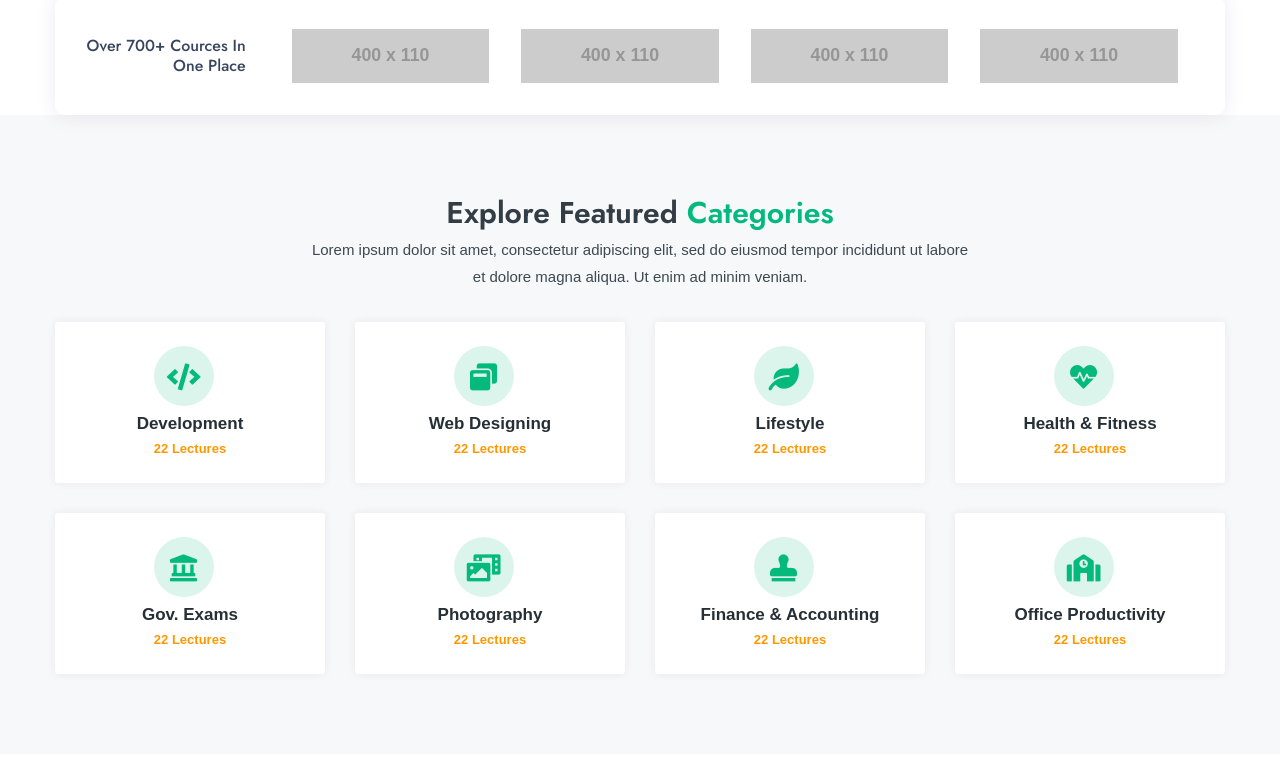
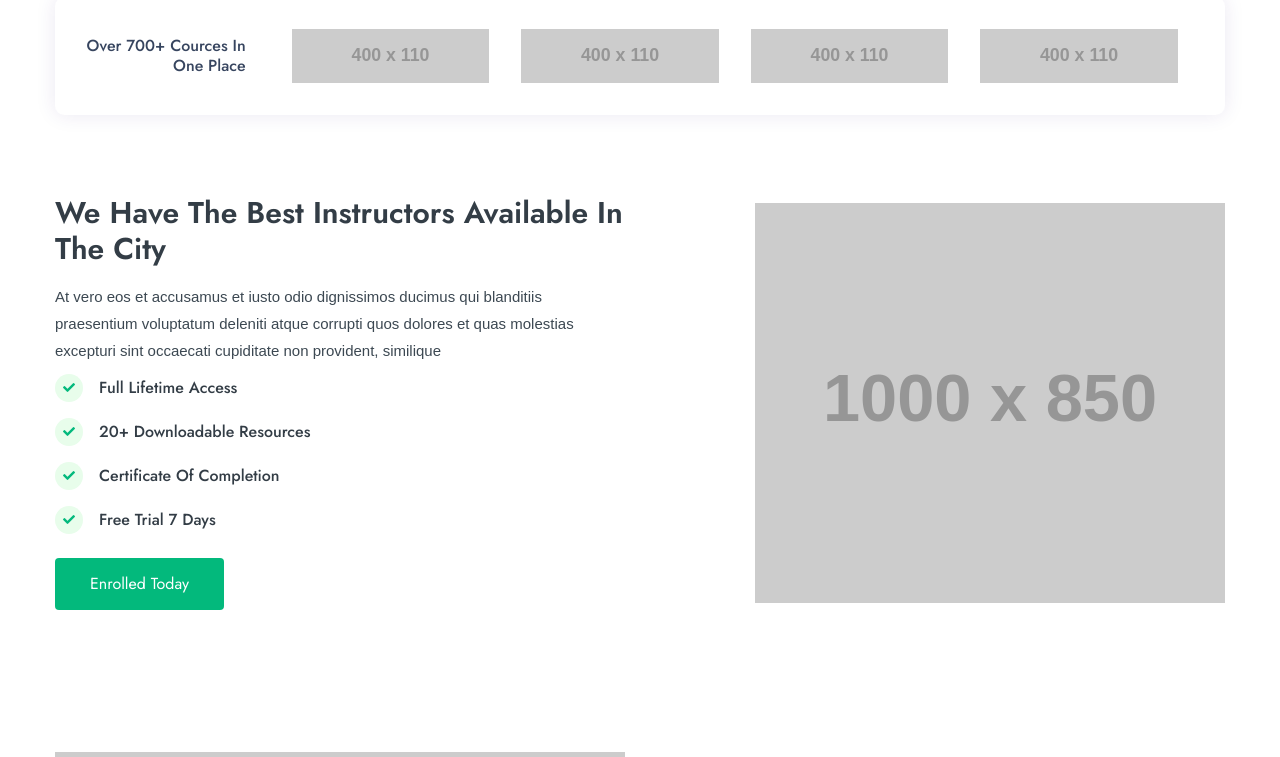
Before and after one commit to JP007-star/smile_education, a plain HTML site: page index.html in a window 1280 px wide. Shown: the part 1461-2218 px from the top of the page. Drawn offline with nearby package versions, Linux system fonts and the light colour scheme; placeholder pictures from the web are drawn by us; a web font is replaced by a local one.

Commit message:
category removed

```diff
--- a/index.html
+++ b/index.html
@@ -438,100 +438,7 @@
 			<!-- ============================ Our Awards End ================================== -->
 
 
-			<!-- ============================ Featured Categories Start ================================== -->
-			<section class="min gray">
-				<div class="container">
 
-					<div class="row justify-content-center">
-						<div class="col-lg-7 col-md-8">
-							<div class="sec-heading center">
-								<h2>Explore Featured <span class="theme-cl">Categories</span></h2>
-								<p>Lorem ipsum dolor sit amet, consectetur adipiscing elit, sed do eiusmod tempor incididunt ut labore et dolore magna aliqua. Ut enim ad minim veniam.</p>
-							</div>
-						</div>
-					</div>
-
-
-					<div class="row justify-content-center">
-						<!-- Single Category -->
-						<div class="col-xl-3 col-lg-4 col-md-4 col-sm-6">
-							<div class="crs_cate_wrap style_2">
-								<a href="grid-layout-with-sidebar.html" class="crs_cate_box">
-									<div class="crs_cate_icon"><i class="fa fa-code"></i></div>
-									<div class="crs_cate_caption"><span>Development</span></div>
-									<div class="crs_cate_count"><span>22 Lectures</span></div>
-								</a>
-							</div>
-						</div>
-						<div class="col-xl-3 col-lg-4 col-md-4 col-sm-6">
-							<div class="crs_cate_wrap style_2">
-								<a href="grid-layout-with-sidebar.html" class="crs_cate_box">
-									<div class="crs_cate_icon"><i class="fa fa-window-restore"></i></div>
-									<div class="crs_cate_caption"><span>Web Designing</span></div>
-									<div class="crs_cate_count"><span>22 Lectures</span></div>
-								</a>
-							</div>
-						</div>
-						<div class="col-xl-3 col-lg-4 col-md-4 col-sm-6">
-							<div class="crs_cate_wrap style_2">
-								<a href="grid-layout-with-sidebar.html" class="crs_cate_box">
-									<div class="crs_cate_icon"><i class="fa fa-leaf"></i></div>
-									<div class="crs_cate_caption"><span>Lifestyle</span></div>
-									<div class="crs_cate_count"><span>22 Lectures</span></div>
-								</a>
-							</div>
-						</div>
-						<div class="col-xl-3 col-lg-4 col-md-4 col-sm-6">
-							<div class="crs_cate_wrap style_2">
-								<a href="grid-layout-with-sidebar.html" class="crs_cate_box">
-									<div class="crs_cate_icon"><i class="fa fa-heartbeat"></i></div>
-									<div class="crs_cate_caption"><span>Health & Fitness</span></div>
-									<div class="crs_cate_count"><span>22 Lectures</span></div>
-								</a>
-							</div>
-						</div>
-						<div class="col-xl-3 col-lg-4 col-md-4 col-sm-6">
-							<div class="crs_cate_wrap style_2">
-								<a href="grid-layout-with-sidebar.html" class="crs_cate_box">
-									<div class="crs_cate_icon"><i class="fa fa-landmark"></i></div>
-									<div class="crs_cate_caption"><span>Gov. Exams</span></div>
-									<div class="crs_cate_count"><span>22 Lectures</span></div>
-								</a>
-							</div>
-						</div>
-						<div class="col-xl-3 col-lg-4 col-md-4 col-sm-6">
-							<div class="crs_cate_wrap style_2">
-								<a href="grid-layout-with-sidebar.html" class="crs_cate_box">
-									<div class="crs_cate_icon"><i class="fa fa-photo-video"></i></div>
-									<div class="crs_cate_caption"><span>Photography</span></div>
-									<div class="crs_cate_count"><span>22 Lectures</span></div>
-								</a>
-							</div>
-						</div>
-						<div class="col-xl-3 col-lg-4 col-md-4 col-sm-6">
-							<div class="crs_cate_wrap style_2">
-								<a href="grid-layout-with-sidebar.html" class="crs_cate_box">
-									<div class="crs_cate_icon"><i class="fa fa-stamp"></i></div>
-									<div class="crs_cate_caption"><span>Finance & Accounting</span></div>
-									<div class="crs_cate_count"><span>22 Lectures</span></div>
-								</a>
-							</div>
-						</div>
-						<div class="col-xl-3 col-lg-4 col-md-4 col-sm-6">
-							<div class="crs_cate_wrap style_2">
-								<a href="grid-layout-with-sidebar.html" class="crs_cate_box">
-									<div class="crs_cate_icon"><i class="fa fa-school"></i></div>
-									<div class="crs_cate_caption"><span>Office Productivity</span></div>
-									<div class="crs_cate_count"><span>22 Lectures</span></div>
-								</a>
-							</div>
-						</div>
-					</div>
-
-				</div>
-			</section>
-			<div class="clearfix"></div>
-			<!-- ============================ Featured Categories End ================================== -->
 
 			<!-- ============================ Work Process Start ================================== -->
 			<section>
@@ -1026,7 +933,7 @@
 					<div class="container">
 						<div class="row align-items-center">
 							<div class="col-lg-12 col-md-12 text-center">
-								<p class="mb-0">© 2021 SkillUp. Designd By <a href="https://themezhub.com">ThemezHub</a>.</p>
+								<p class="mb-0">© 2022 SMILE. Designd By <a href="https://jayaprasad.netlify.app">JAYA PRASAD M</a>.</p>
 							</div>
 						</div>
 					</div>
```
